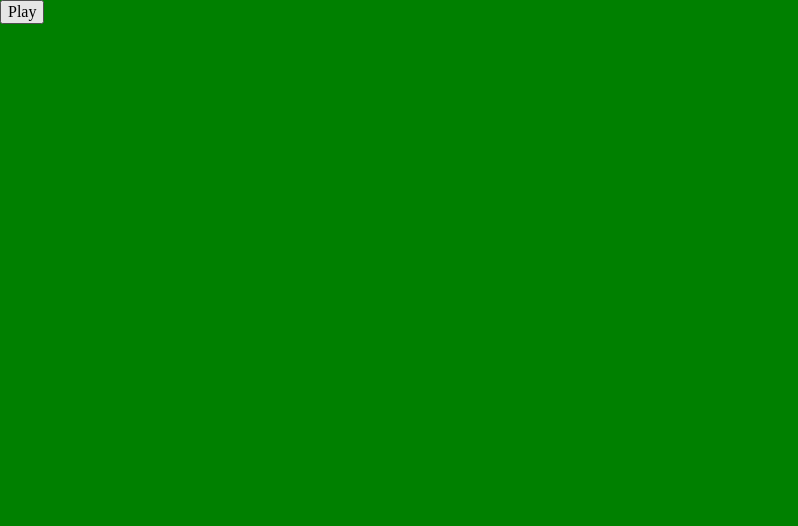
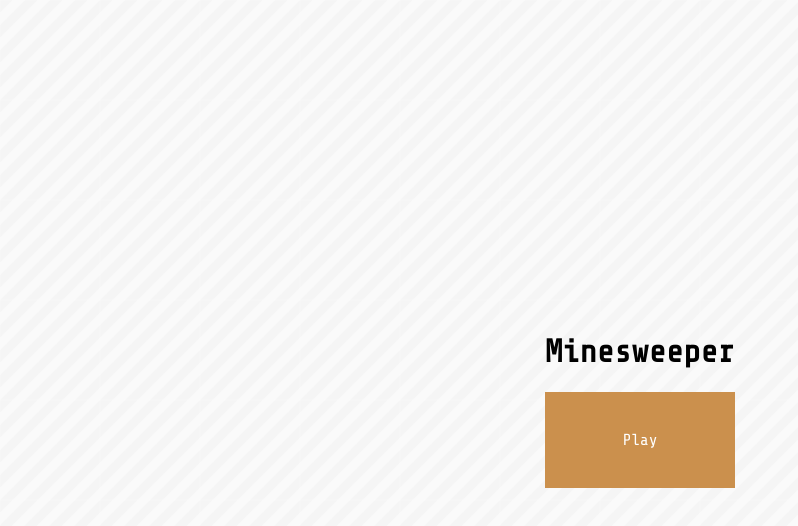
Before and after one commit to AravindVasudev/Minesweeper, an Angular app: page / in a window 1280 px wide. Shown: the top 526 px of the page, without its empty margins (0-798 px from the left). Built offline with nearby package versions, Linux system fonts and the light colour scheme.

Commit message:
Added simple UI to MenuComponent

```diff
--- a/src/app/app.component.scss
+++ b/src/app/app.component.scss
@@ -2,6 +2,4 @@
     // Size
     height: 100%;
     width: 100%;
-
-    background: red;
 }
--- a/src/app/game/game.component.scss
+++ b/src/app/game/game.component.scss
@@ -2,8 +2,6 @@
     // Size
     height: 100%;
     width: 100%;
-
-    background: blue;
 }
 
 :host {
--- a/src/app/menu/menu.component.html
+++ b/src/app/menu/menu.component.html
@@ -1,3 +1,6 @@
 <div id="menu">
-    <button (click)="playButton()">{{ isPauseState === true ? "Resume" : "Play" }}</button>
+    <div class="menu-content">
+        <h1 id="title">Minesweeper</h1>
+        <button id="playButton" (click)="playButton()">{{ isPauseState === true ? "Resume" : "Play" }}</button>
+    </div>
 </div>
--- a/src/app/menu/menu.component.scss
+++ b/src/app/menu/menu.component.scss
@@ -3,7 +3,11 @@
     height: 100%;
     width: 100%;
 
-    background: green;
+    // Flex
+    display: flex;
+    justify-content: center;
+    align-items: center;
+    flex-direction: column;
 }
 
 :host {
@@ -15,3 +19,15 @@
     height: 100%;
     width: 100%;
 }
+
+#title {
+}
+
+#playButton {
+    height: 6em;
+    width: 100%;
+
+    border: none;
+    background: #cb904d;
+    color: white;
+}
--- a/src/styles.scss
+++ b/src/styles.scss
@@ -1,3 +1,5 @@
+@import url('https://fonts.googleapis.com/css?family=Share+Tech+Mono');
+
 html, body {
     height: 100vh;
     width: 100vw;
@@ -5,4 +7,6 @@
 
 body {
     user-select: none;
+    background: #f5f5f5 url('./assets/images/bg.png') repeat top left;
+    font-family: 'Share Tech Mono', monospace;
 }
```
Also changed, not shown: src/assets/images/bg.png (added).
